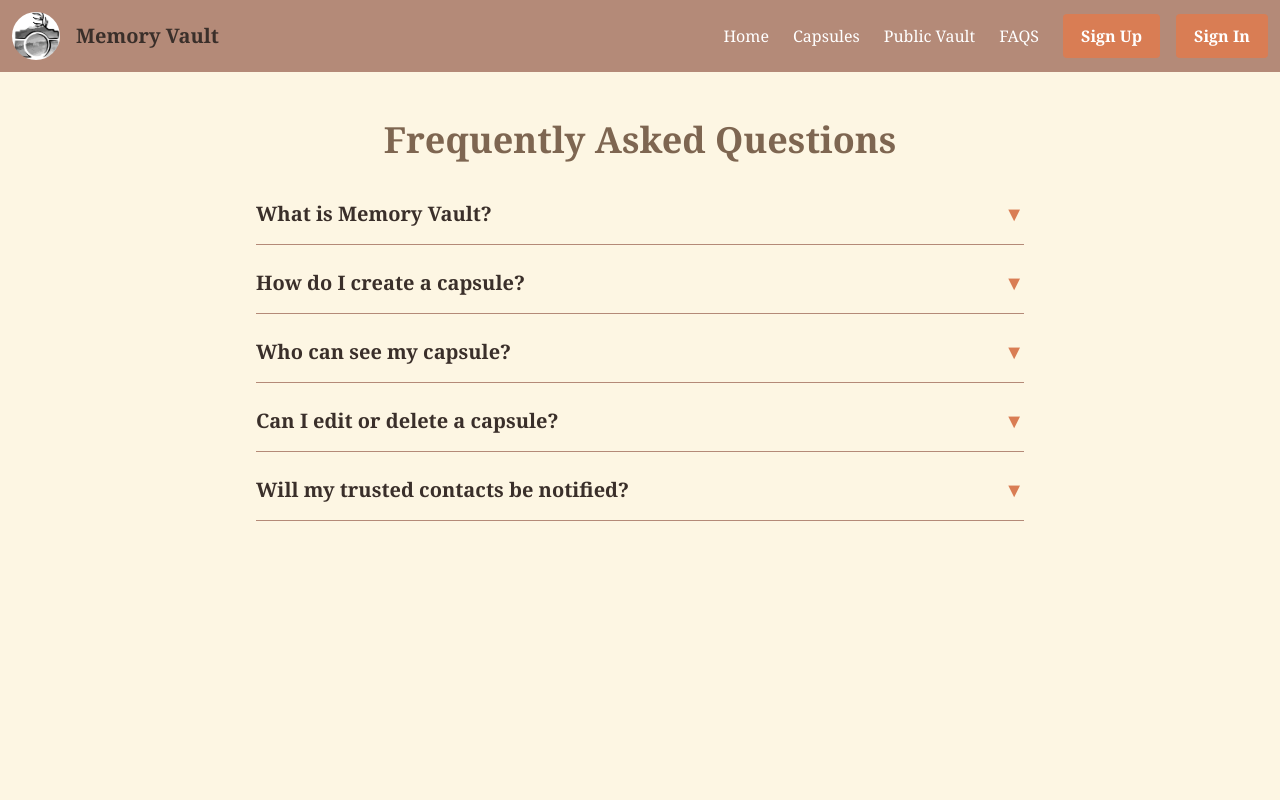
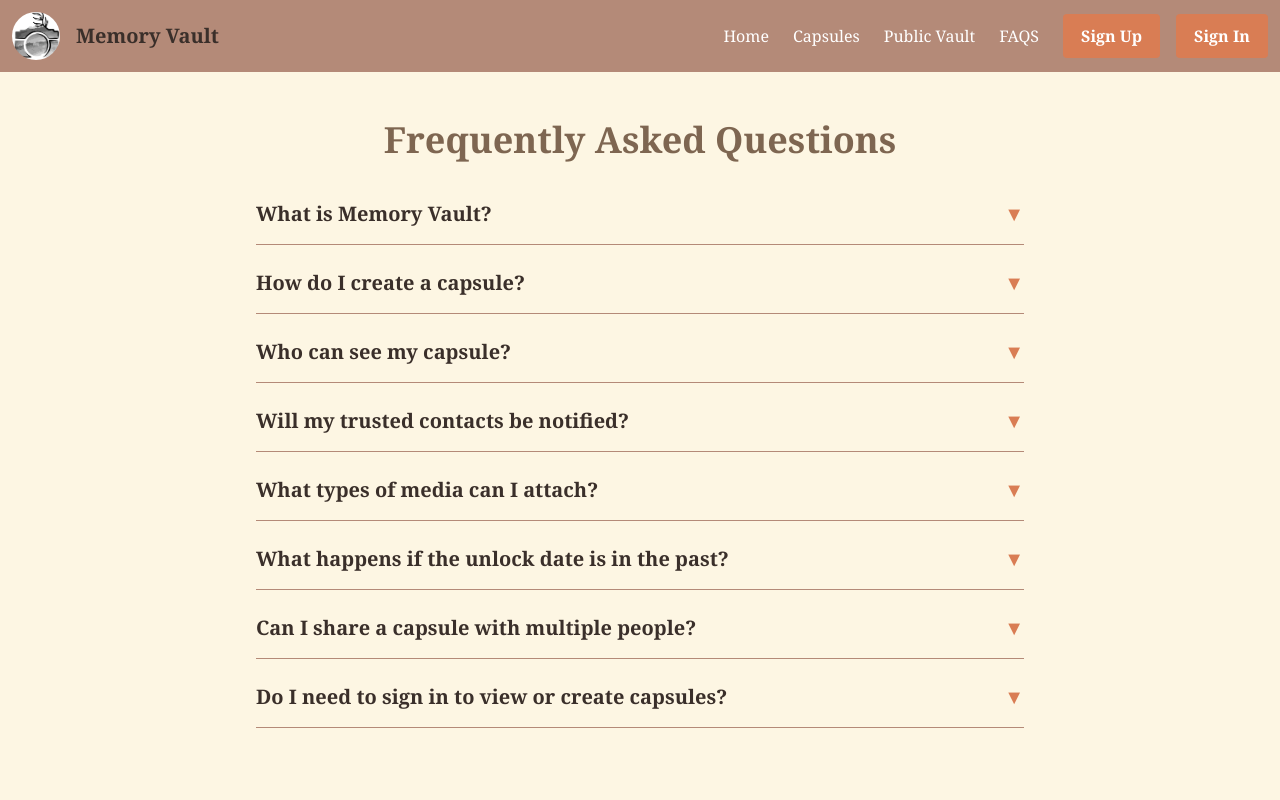
Before and after one commit to Sohamb2707/memory-vault, a React (Create React App) app: page /faqs in a window 1280 px wide. Shown: the top 800 px of the page. Built offline with nearby package versions, Linux system fonts and the light colour scheme; no server answers.

Commit message:
Update FAQPage.jsx

```diff
--- a/src/components/FAQPage.jsx
+++ b/src/components/FAQPage.jsx
@@ -14,13 +14,25 @@ const faqs = [
     answer: 'Only you and the trusted contacts you specify can view the capsule after it unlocks, depending on your privacy settings.'
   },
   {
-    question: 'Can I edit or delete a capsule?',
-    answer: 'Capsules can be edited or deleted before their unlock date. After unlocking, they become read-only.'
-  },
-  {
     question: 'Will my trusted contacts be notified?',
     answer: 'Yes, an email notification is sent to your trusted contacts when a capsule is created and again one day before it unlocks.'
   },
+  {
+    question: 'What types of media can I attach?',
+    answer: 'You can attach Google Drive links to images, videos, or documents. Make sure the links are publicly accessible or shared with the trusted contacts.'
+  },
+  {
+    question: 'What happens if the unlock date is in the past?',
+    answer: 'If the unlock date is already passed, and you or your trusted contacts have access, the capsule will be viewable immediately.'
+  },
+  {
+    question: 'Can I share a capsule with multiple people?',
+    answer: 'Yes, you can enter multiple trusted contact emails separated by commas. All will get access once the capsule unlocks.'
+  },
+  {
+    question: 'Do I need to sign in to view or create capsules?',
+    answer: 'Yes, signing in ensures your capsules are securely linked to your account and only accessible by authorized users.'
+  }
 ];
 
 export default function FAQPage() {
```
